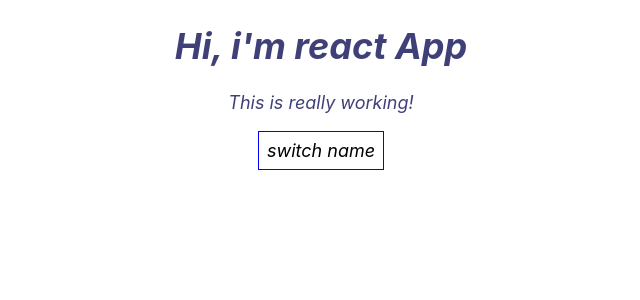
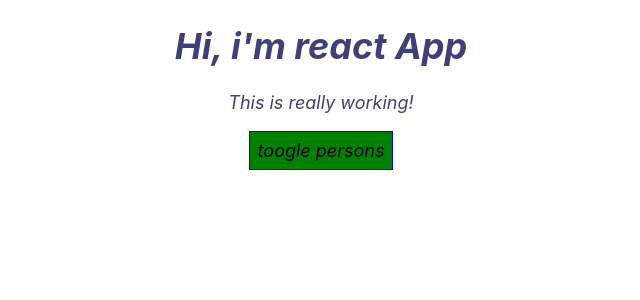
Before and after one commit to maiconmoretto/react-course-udemy, a React (Create React App) app: page / in a window 1280 px wide. Shown: the top 300 px of the page, without its empty margins (319-959 px from the left). Built offline with nearby package versions, Linux system fonts and the light colour scheme.

Commit message:
Leasson 66 - Setting Styles Dynamicaly

```diff
--- a/src/App.js
+++ b/src/App.js
@@ -44,7 +44,7 @@ class App extends Component {
 
   render() {
     const style = {
-      backgroundColor: "white",
+      backgroundColor: "green",
       font: "inherit",
       border: "1px solid blue",
       padding: "8px",
@@ -69,6 +69,7 @@ class App extends Component {
           })}
         </div>
       );
+      style.backgroundColor = 'red';
     }
 
     return (
@@ -76,7 +77,7 @@ class App extends Component {
         <h1>Hi, i'm react App</h1>
         <p>This is really working!</p>
         <button style={style} onClick={this.tooglePersonsHandler}>
-          switch name
+         toogle persons
         </button>
         {persons}
       </div>
```
